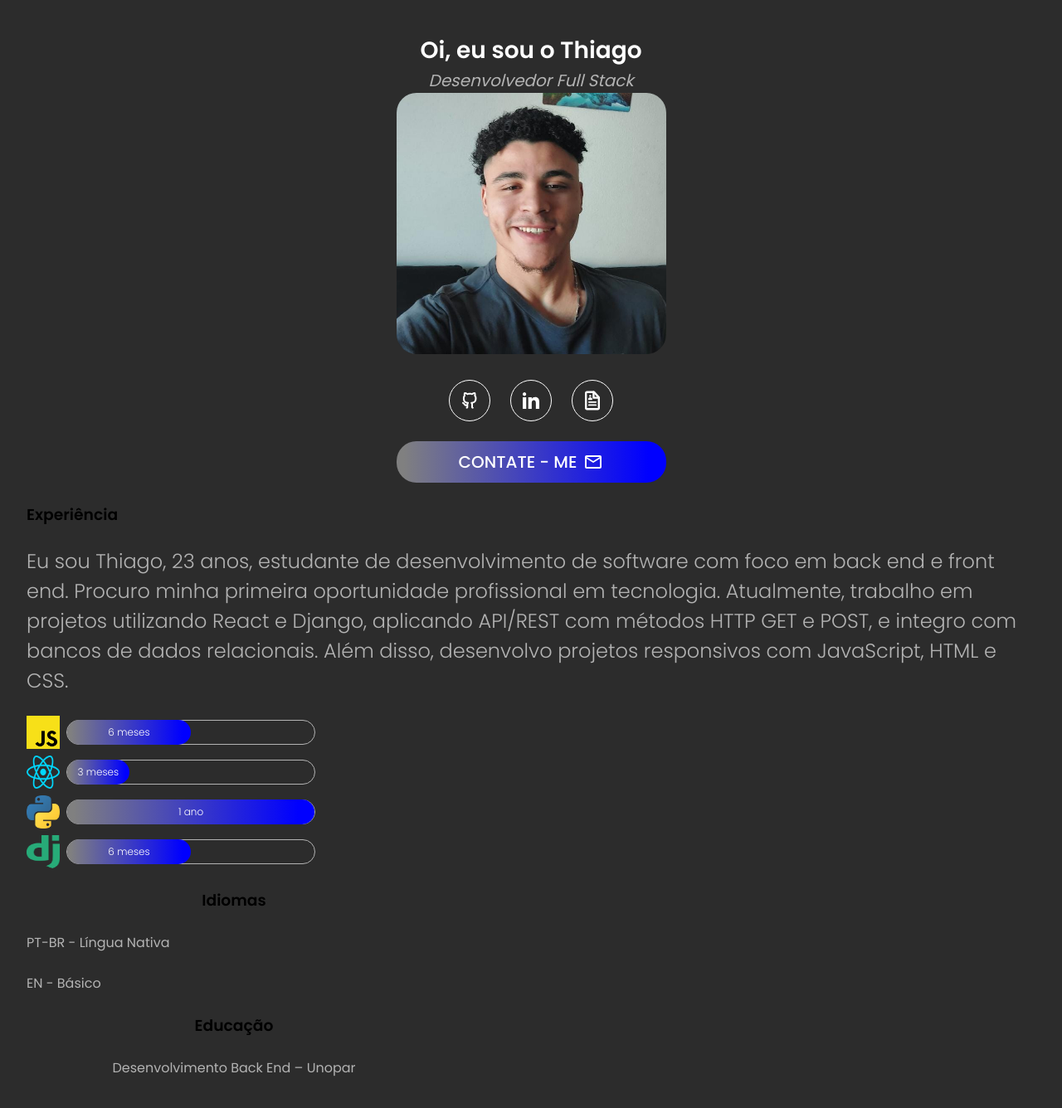
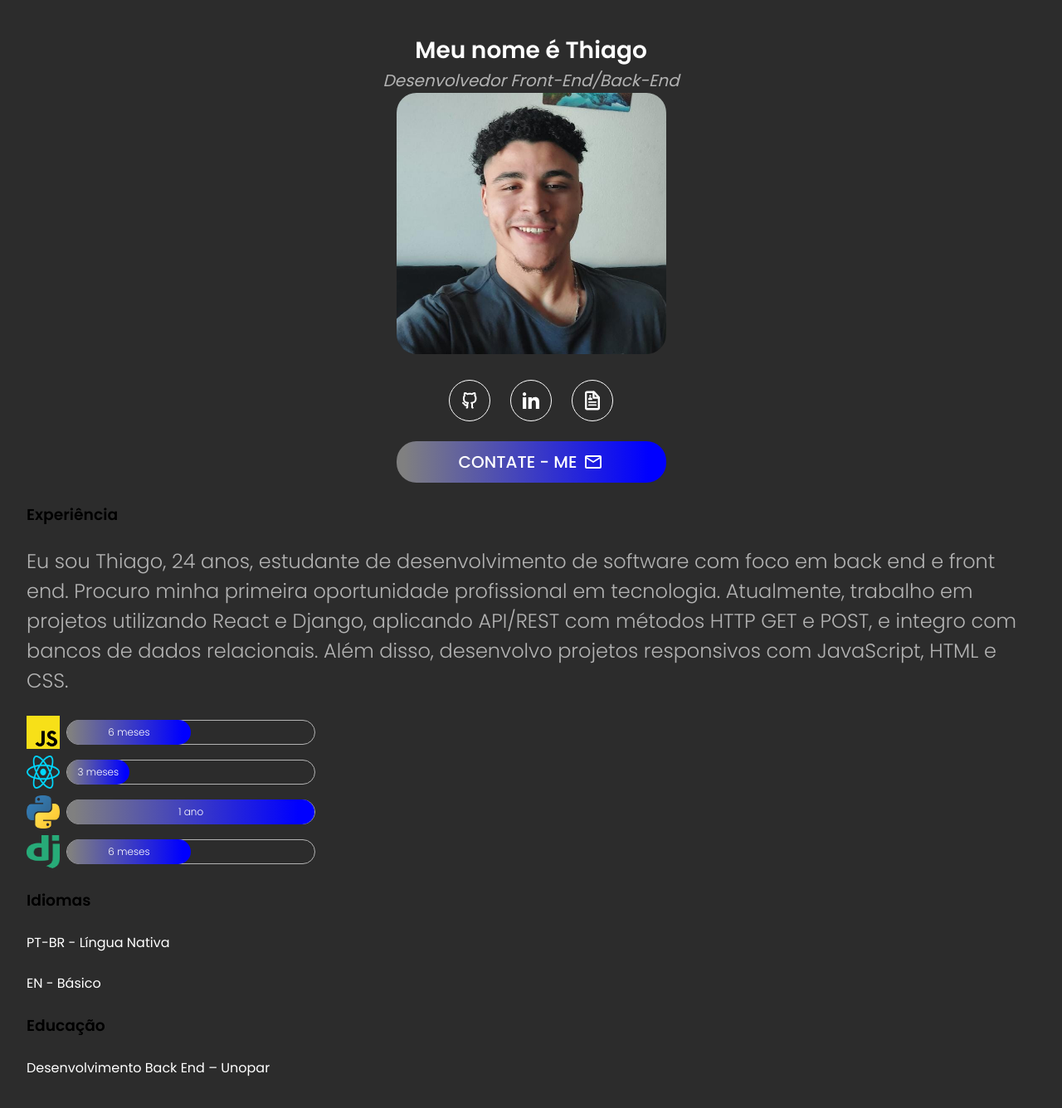
Before and after one commit to oThSilva/portfolio-front, a Next.js app: page / in a window 1280 px wide. Shown: the top 1336 px of the page at 83% size. Built offline with nearby package versions, Linux system fonts and the light colour scheme.

Commit message:
Alteração de texto

```diff
--- a/src/app/components/experience/experience.tsx
+++ b/src/app/components/experience/experience.tsx
@@ -8,7 +8,7 @@ export function Experience() {
         <div className="experiencia">
             <SectionTitle text="Experiência" />
             <p>
-                Eu sou Thiago, 23 anos, estudante de desenvolvimento de software com foco em back end e front end. Procuro minha primeira oportunidade profissional em tecnologia. Atualmente, trabalho em projetos utilizando React e Django, aplicando API/REST com métodos HTTP GET e POST, e integro com bancos de dados relacionais. Além disso, desenvolvo projetos responsivos com JavaScript, HTML e CSS.</p>
+                Eu sou Thiago, 24 anos, estudante de desenvolvimento de software com foco em back end e front end. Procuro minha primeira oportunidade profissional em tecnologia. Atualmente, trabalho em projetos utilizando React e Django, aplicando API/REST com métodos HTTP GET e POST, e integro com bancos de dados relacionais. Além disso, desenvolvo projetos responsivos com JavaScript, HTML e CSS.</p>
             <div className="tempo-experiencia">
                 <div className="experience-language">
                     <Image
--- a/src/app/components/header/header.tsx
+++ b/src/app/components/header/header.tsx
@@ -5,8 +5,8 @@ export function Header() {
     return (
         <div className="header">
             <div>
-                <h1>Oi, eu sou o Thiago</h1>
-                <h2>Desenvolvedor Full Stack</h2>
+                <h1>Meu nome é Thiago</h1>
+                <h2>Desenvolvedor Front-End/Back-End</h2>
                 <Image
                     src="/me.jpg"
                     alt="Minha foto"
--- a/src/app/components/information/information.scss
+++ b/src/app/components/information/information.scss
@@ -1,7 +1,7 @@
 .infos {
     display: flex;
     flex-direction: column;
-    align-items: center;
+    align-items: flex-start;
     width: 100%;
     gap: 24px;
     max-width: 500px;
@@ -17,7 +17,7 @@
     }
 
     span {
-        color: var(--text-secondary);
+        color: var(--text-primary);
     }
 
 }
```
